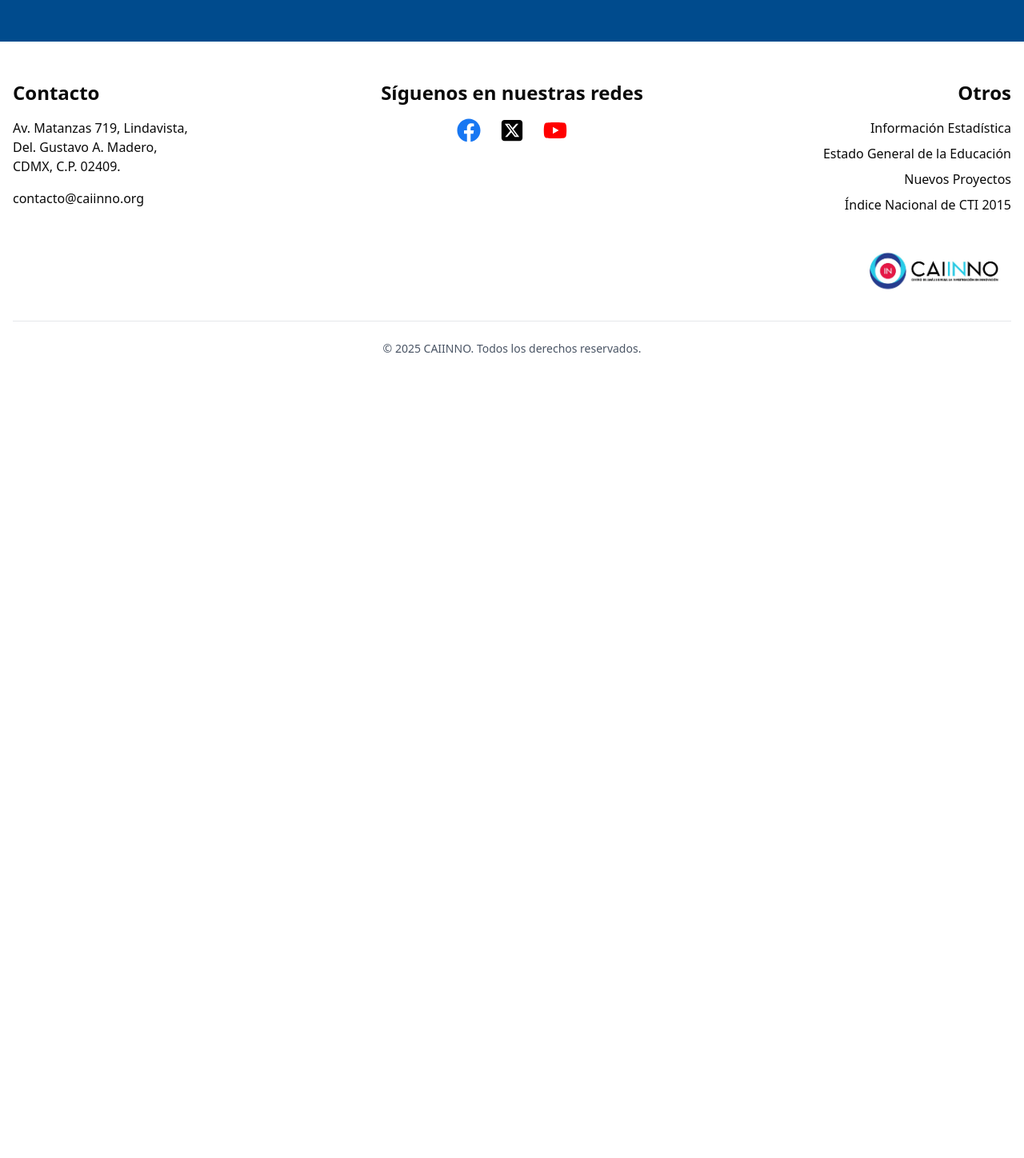
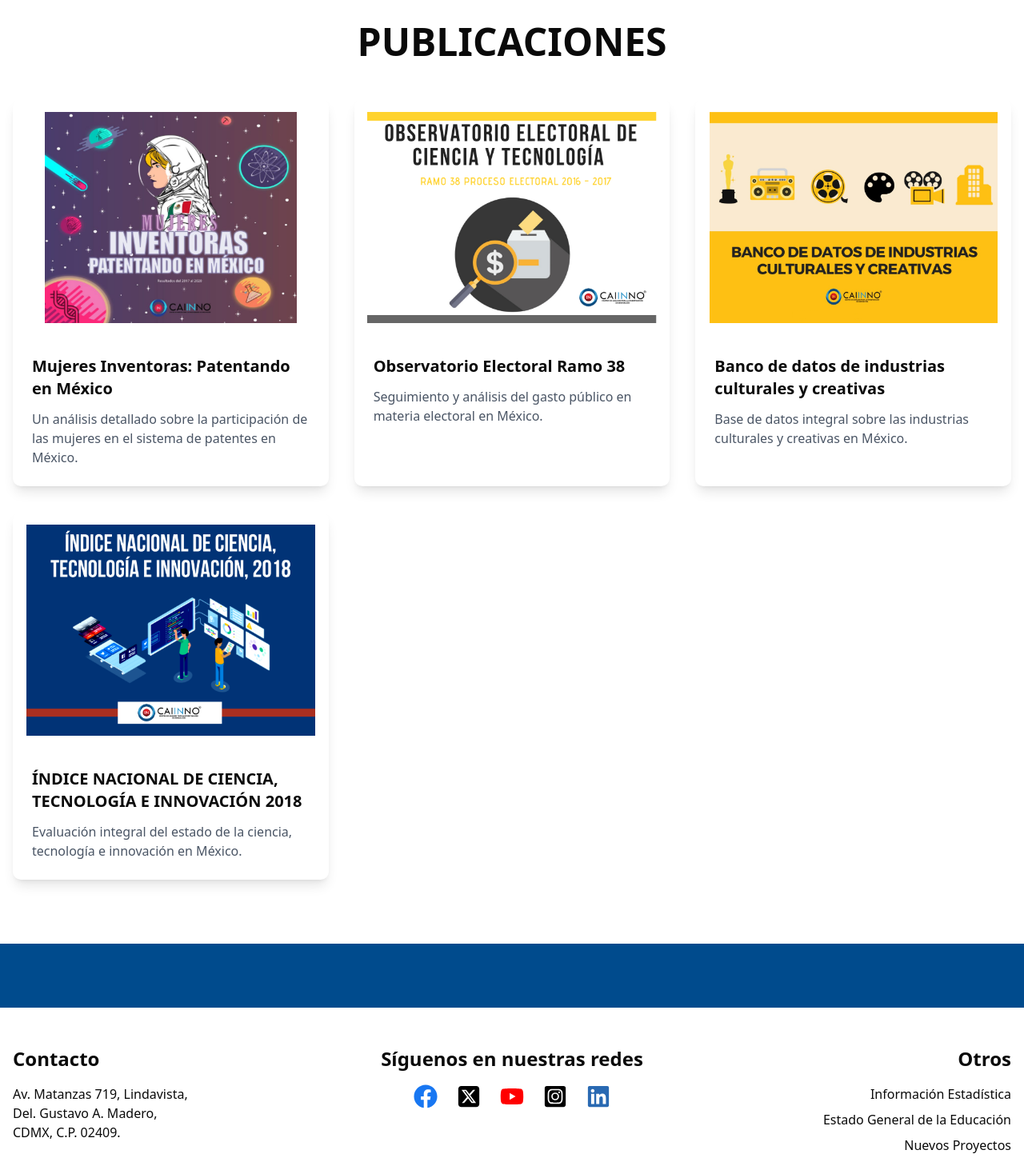
Before and after one commit to ArturoRM22/caiinno, a Next.js app: page /publicaciones in a window 1280 px wide. Shown: the part 200-1648 px from the top of the page at 80% size. Before the commit the page ends 800 px from the top, so only its background shows below. Built offline with nearby package versions, Linux system fonts and the light colour scheme.

Commit message:
Publications page v1

```diff
--- a/src/app/aviso-de-privacidad/page.tsx
+++ b/src/app/aviso-de-privacidad/page.tsx
@@ -16,7 +16,7 @@ export default function AvisoDePrivacidad() {
 
       {/* Introductory Paragraph */}
       <p className="text-xs md:text-sm text-gray-700 mb-8 leading-relaxed">
-        Reconociendo la importancia que tiene el tratamiento legítimo, controlado e informado de los datos personales de los visitantes y usuarios de nuestro sitio web, ponemos a su disposición el presente Aviso de Privacidad, a fin de que conozca nuestras prácticas al obtener, usar, almacenar y, en general, tratar sus datos personales e imágenes que se obtienen a través de videograbaciones, fotografías, registros o bitácoras de acceso a nuestro portal web (en adelante y conjuntamente los "Datos Personales"), de conformidad con la Ley Federal de Protección de Datos Personales en Posesión de los Particulares y demás normatividad aplicable (en adelante "la Ley").
+        Reconociendo la importancia que tiene el tratamiento legítimo, controlado e informado de los datos personales de los visitantes y usuarios de nuestro sitio web, ponemos a su disposición el presente Aviso de Privacidad, a fin de que conozca nuestras prácticas al obtener, usar, almacenar y, en general, tratar sus datos personales e imágenes que se obtienen a través de videograbaciones, fotografías, registros o bitácoras de acceso a nuestro portal web (en adelante y conjuntamente los &quot;Datos Personales&quot;), de conformidad con la Ley Federal de Protección de Datos Personales en Posesión de los Particulares y demás normatividad aplicable (en adelante &quot;la Ley&quot;).
       </p>
 
       <p className="text-xs md:text-sm text-gray-700 mb-12 italic">
--- a/src/app/impacto/page.tsx
+++ b/src/app/impacto/page.tsx
@@ -1,8 +1,5 @@
 import LazyYouTube from '@/components/lazyYoutube'
 import React from 'react'
-import { IoBookSharp } from "react-icons/io5";
-import { IoIosPaper } from "react-icons/io";
-import { GoLaw } from "react-icons/go";
 import Link from 'next/link';
 import Image from 'next/image';
 
--- a/src/app/publicaciones/mujeres-inventoras/page.tsx
+++ b/src/app/publicaciones/mujeres-inventoras/page.tsx
@@ -1,9 +1,64 @@
 import React from 'react'
+import PersuasiveYouTube from "@/components/lazyYoutube"
 
 export default function MujeresInventoras() {
   return (
-    <div className="flex items-center justify-center">
-    MujeresInventoras page
-  </div>
+    <div className="min-h-screen bg-white py-20">
+      <div className="container mx-auto px-4 max-w-4xl">
+        <h1 className="text-4xl md:text-5xl font-bold mb-12 text-center">Mujeres Inventoras: Patentando en México</h1>
+        {/* Video Section */}
+        <div>
+          <PersuasiveYouTube id="ocekswReZIA" />
+        </div>
+
+        {/* Download Links Section */}
+        <div className="space-y-8 mb-12">
+          <div className="bg-gray-50 p-6 rounded-lg">
+            <h2 className="text-2xl font-semibold mb-4">Publicación 2017-2020 (Versión Español)</h2>
+            <p className="mb-4">Para descargar nuestra publicación sobre Mujeres Inventoras 2017-2020 (Versión Español): Patentando en México</p>
+            <a
+              href="#"
+              className="inline-block px-6 py-3 bg-blue-600 text-white font-semibold rounded-lg hover:bg-blue-700 transition duration-300"
+            >
+              Descargar
+            </a>
+          </div>
+
+          <div className="bg-gray-50 p-6 rounded-lg">
+            <h2 className="text-2xl font-semibold mb-4">Publicación 2017-2020 (Versión Inglés)</h2>
+            <p className="mb-4">Para descargar nuestra publicación sobre Mujeres Inventoras 2017-2020 (Versión Inglés): Patentando en México</p>
+            <a
+              href="#"
+              className="inline-block px-6 py-3 bg-blue-600 text-white font-semibold rounded-lg hover:bg-blue-700 transition duration-300"
+            >
+              Descargar
+            </a>
+          </div>
+
+          <div className="bg-gray-50 p-6 rounded-lg">
+            <h2 className="text-2xl font-semibold mb-4">Publicación 2014-2016</h2>
+            <p className="mb-4">Para descargar nuestra publicación sobre Mujeres Inventoras 2014-2016: Patentando en México #PatentesRosas</p>
+            <a
+              href="#"
+              className="inline-block px-6 py-3 bg-blue-600 text-white font-semibold rounded-lg hover:bg-blue-700 transition duration-300"
+            >
+              Descargar
+            </a>
+          </div>
+
+          <div className="bg-gray-50 p-6 rounded-lg">
+          <h2 className="text-2xl font-semibold mb-4">Banco de datos</h2>
+            <p className="mb-4">Para acceder al Banco de Datos sobre Mujeres Inventoras: Patentando en México #PatentesRosas, da click aquí. </p>
+            <a
+              href="#"
+              className="inline-block px-6 py-3 bg-blue-600 text-white font-semibold rounded-lg hover:bg-blue-700 transition duration-300"
+            >
+              Acceder
+            </a>
+          </div>
+        </div>
+
+      </div>
+    </div>
   )
 }
--- a/src/app/publicaciones/page.tsx
+++ b/src/app/publicaciones/page.tsx
@@ -1,9 +1,75 @@
-import React from 'react'
+import Image from "next/image"
+import Link from "next/link"
+
+interface Publication {
+  image: string
+  title: string
+  url: string
+  description?: string
+}
+
+const publications: Publication[] = [
+  {
+    image: "/publications/mujeres-inventoras-patentando-en-mexico.png",
+    title: "Mujeres Inventoras: Patentando en México",
+    url: "/publicaciones/mujeres-inventoras",
+    description: "Un análisis detallado sobre la participación de las mujeres en el sistema de patentes en México."
+  },
+  {
+    image: "/publications/ramo-38.png",
+    title: "Observatorio Electoral Ramo 38",
+    url: "/publicaciones/ramo-38",
+    description: "Seguimiento y análisis del gasto público en materia electoral en México."
+  },
+  {
+    image: "/publications/industrias-creativas.png",
+    title: "Banco de datos de industrias culturales y creativas",
+    url: "/publicaciones/industrias-creativas",
+    description: "Base de datos integral sobre las industrias culturales y creativas en México."
+  },
+  {
+    image: "/publications/indice-cti-2018.png",
+    title: "ÍNDICE NACIONAL DE CIENCIA, TECNOLOGÍA E INNOVACIÓN 2018",
+    url: "/publicaciones/indice-cti-2018",
+    description: "Evaluación integral del estado de la ciencia, tecnología e innovación en México."
+  }
+]
 
 export default function Publicaciones() {
   return (
-    <div className="flex items-center justify-center">
-    Publicaciones page
-  </div>
+    <div className="min-h-screen bg-white py-20">
+      <div className="container mx-auto px-4">
+        <h1 className="text-4xl md:text-5xl font-bold mb-12 text-center">PUBLICACIONES</h1>
+
+        <div className="grid grid-cols-1 md:grid-cols-2 lg:grid-cols-3 gap-8">
+          {publications.map((publication, index) => (
+            <Link
+              href={publication.url}
+              key={index}
+              className="group block bg-white rounded-lg shadow-lg overflow-hidden hover:shadow-xl transition-shadow duration-300"
+            >
+              <div className="relative aspect-[4/3]">
+                <Image
+                  src={publication.image}
+                  alt={publication.title}
+                  fill
+                  className="object-contain p-4"
+                />
+              </div>
+              <div className="p-6">
+                <h2 className="text-xl font-semibold mb-3 group-hover:text-blue-600 transition-colors">
+                  {publication.title}
+                </h2>
+                {publication.description && (
+                  <p className="text-gray-600">
+                    {publication.description}
+                  </p>
+                )}
+              </div>
+            </Link>
+          ))}
+        </div>
+      </div>
+    </div>
   )
 }
--- a/src/components/Carousel/publications-carousel.tsx
+++ b/src/components/Carousel/publications-carousel.tsx
@@ -61,13 +61,13 @@ export default function PublicationsCarousel() {
             {publications.map((publication, index) => (
               <CarouselItem key={index} className="md:basis-1/2 lg:basis-1/3">
                 <Link href={publication.url} className="block p-4 hover:opacity-90 transition-opacity">
-                  <div className="relative aspect-[3/4] rounded-lg overflow-hidden">
+                  <div className="relative aspect-[4/3] rounded-lg overflow-hidden bg-white">
                     <Image
                       src={publication.image}
                       alt={publication.title}
                       fill
                       sizes="(max-width: 768px) 100vw, (max-width: 1200px) 50vw, 33vw"
-                      className="object-cover"
+                      className="object-contain p-2"
                       priority={index === 0}
                     />
                   </div>
@@ -81,6 +81,14 @@ export default function PublicationsCarousel() {
           <CarouselPrevious className="absolute left-4" />
           <CarouselNext className="absolute right-4" />
         </Carousel>
+        <div className="flex justify-center mt-10">
+          <Link
+            href="/publicaciones"
+            className="inline-block px-6 py-3 bg-black text-white font-semibold rounded-lg hover:bg-blue-600 transition duration-300"
+          >
+            Ver todas las publicaciones
+          </Link>
+        </div>
       </div>
     </div>
   )
--- a/src/components/Footer/Footer.tsx
+++ b/src/components/Footer/Footer.tsx
@@ -3,6 +3,8 @@ import Link from "next/link"
 import { FaYoutube } from "react-icons/fa";
 import { FaSquareXTwitter } from "react-icons/fa6";
 import { FaFacebook } from "react-icons/fa";
+import { FaInstagramSquare } from "react-icons/fa";
+import { FaLinkedin } from "react-icons/fa";
 
 export default function Footer() {
   return (
@@ -61,6 +63,24 @@ export default function Footer() {
                     >
                     <FaYoutube size={30} className="text-[#FF0000]"/>
                 </Link>
+                <Link
+                    href="https://www.youtube.com/@caiinnomedia2089/featured"
+                    aria-label="Instagram"
+                    className="hover:opacity-80 transition-opacity"
+                    target="_blank"
+                    rel="noopener noreferrer"
+                    >
+                    <FaInstagramSquare size={30} className="text-black"/>
+                </Link>
+                <Link
+                    href="https://www.linkedin.com/company/caiinno/"
+                    aria-label="Linkedin"
+                    className="hover:opacity-80 transition-opacity"
+                    target="_blank"
+                    rel="noopener noreferrer"
+                    >
+                    <FaLinkedin size={30} className="text-[#2969b2]"/>
+                </Link>
             </div>
           </div>
 
```
